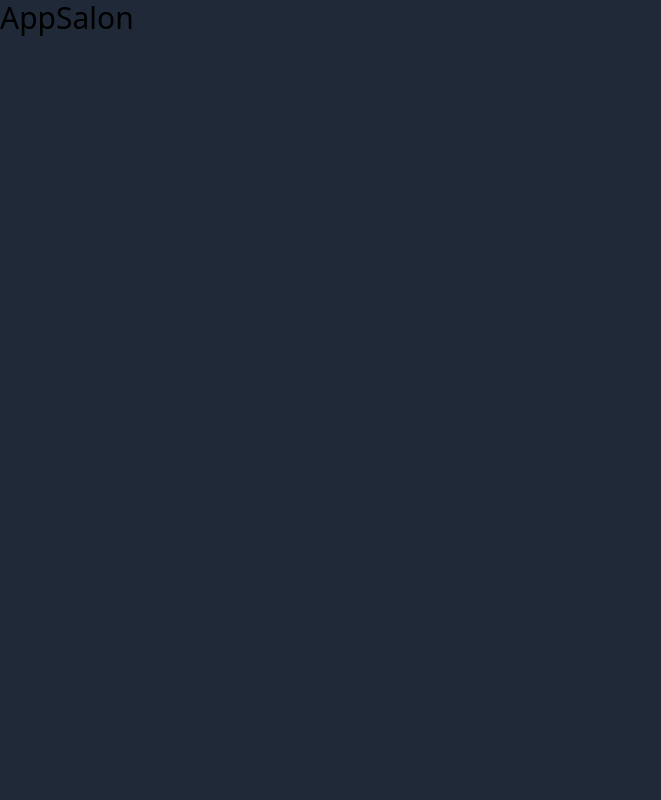
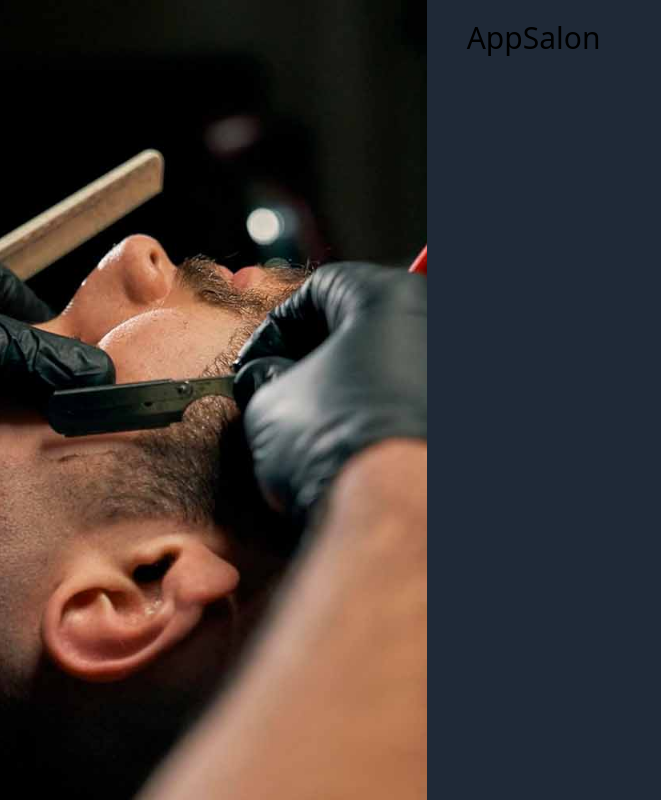
Before and after one commit to csena72/appsalon_FE, a Vue app: page / in a window 1280 px wide. Shown: the whole page, without its empty margins (0-661 px from the left). Built offline with nearby package versions, Linux system fonts and the light colour scheme.

Commit message:
Agrego imagen de fondo

```diff
--- a/src/App.vue
+++ b/src/App.vue
@@ -4,7 +4,13 @@
 </script>
 
 <template>
+  <div class="md:flex h-screen">
+
+    <div class="h-64 md:h-auto bg-cover bg-center md:w-1/3 bg-app"></div>
+    <div class="md:w-2/3 px-10 py-5 min-h-full overflow-y-scroll">
+      <RouterView />
+    </div>
+  </div>
 
 
-  <RouterView />
 </template>
--- a/tailwind.config.js
+++ b/tailwind.config.js
@@ -5,7 +5,11 @@
     "./src/**/*.{vue,js,ts,jsx,tsx}",
   ],
   theme: {
-    extend: {},
+    extend: {
+      backgroundImage: {
+        "app": "url('/img/1.jpg')",
+      }
+    },
   },
   plugins: [],
 }
```
Also changed, not shown: public/img/1.jpg (added).
